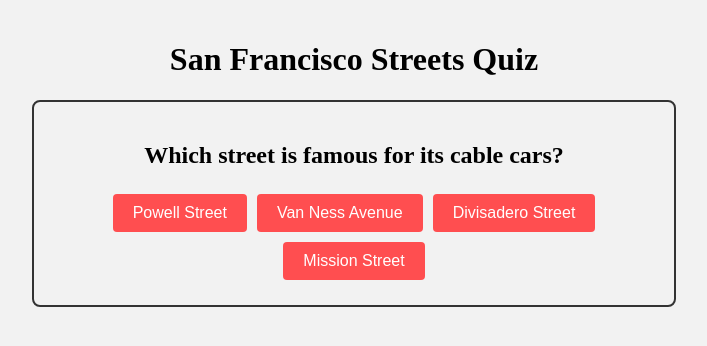
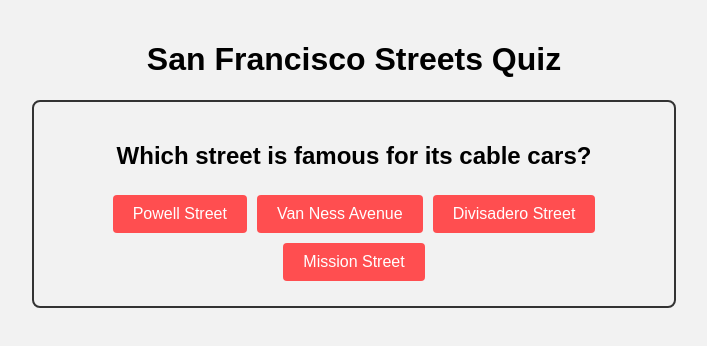
Before and after one commit to ryanburgess/sf-streets, a React (Create React App) app: page / in a window 1280 px wide. Shown: the top 346 px of the page, without its empty margins (286-993 px from the left). Built offline with nearby package versions, Linux system fonts and the light colour scheme.

Commit message:
fix the font family in css

```diff
--- a/src/App.css
+++ b/src/App.css
@@ -1,5 +1,5 @@
 body {
-  font-family: 'Arial, sans-serif';
+  font-family: Arial, Helvetica, sans-serif;
   background-color: #f2f2f2;
 }
 
```
